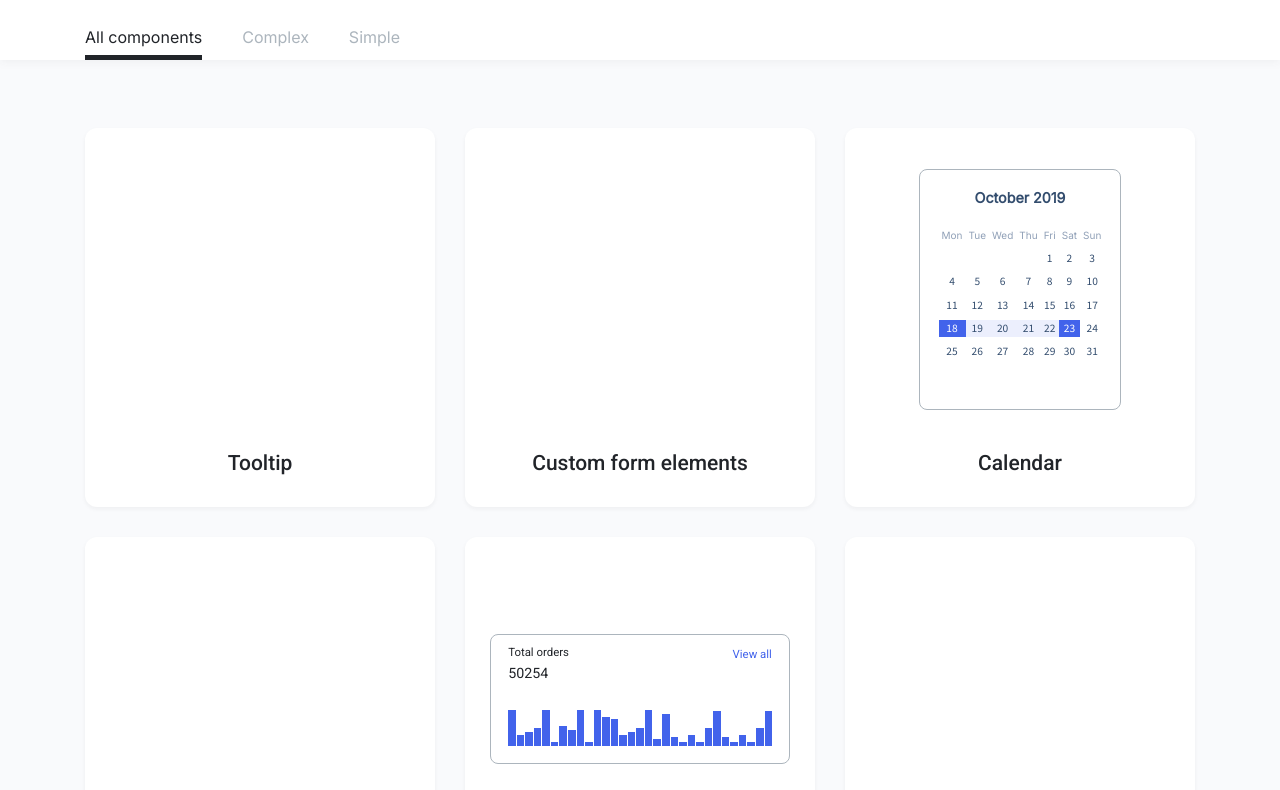
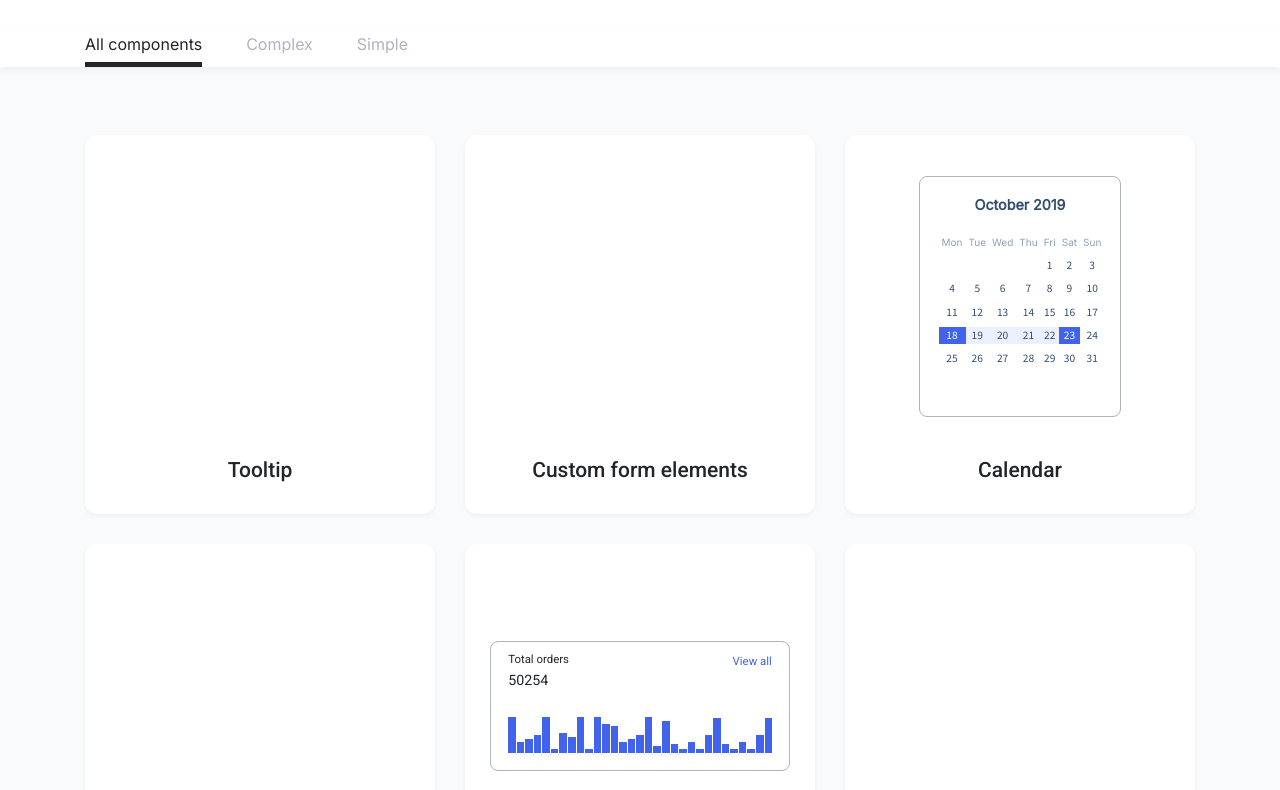
Before and after one commit to js-tasks-ru/htmlcss-20231027_olesja-a92, a website: page index.html in a window 1280 px wide. Shown: the part 178-968 px from the top of the page. Drawn offline with Linux system fonts and the light colour scheme.

Commit message:
правка в tabs

```diff
--- a/components/header/header.css
+++ b/components/header/header.css
@@ -2,8 +2,7 @@
 	background: #FFF;
 	min-height: auto;
 	height: max-content;
-	padding: 24px 24px 34px;
-	filter: drop-shadow(0px 2px 4px rgba(33, 36, 41, 0.05));
+	padding: 24px 24px 0px;
 }
 
 .header__title{
--- a/components/navigation/navigation.css
+++ b/components/navigation/navigation.css
@@ -6,6 +6,8 @@
 	line-height: 36px;
 	color: var(--grey-3);
 	cursor: pointer;
+	margin-right: 40px;
+	display: inline-block;
 }
 
 .tabs__input{
@@ -17,28 +19,23 @@
 	display: none;
 }
 
-#all-tab:checked ~ .tabs__content.tabs__content_all,
-#complex-tab:checked ~ .tabs__content.tabs__content_complex,
-#simple-tab:checked ~ .tabs__content.tabs__content_simple{
-	display: grid;
+.tabs__input_all:checked ~ .tabs__content_all,
+.tabs__input_complex:checked ~ .tabs__content_complex,
+.tabs__input_simple:checked ~ .tabs__content_simple{
+	display: block;
 }
 
-#all-tab:checked ~ .tabs__scroller label[for='all-tab'],
-#complex-tab:checked ~ .tabs__scroller label[for='complex-tab'],
-#simple-tab:checked ~ .tabs__scroller label[for='simple-tab']{
+.tabs__input_all:checked ~ .tabs__scroller .tabs__item_all,
+.tabs__input_complex:checked ~ .tabs__scroller .tabs__item_complex,
+.tabs__input_simple:checked ~ .tabs__scroller .tabs__item_simple{
 	color: var(--black);
 	border-bottom: 5px solid var(--black);
 }
 
-.tabs{
-	position: relative;
-}
-
 .tabs__scroller{
-	position: absolute;
-	top: -109px;
-	display: flex;
-	gap: 40px;
+	width:100%;
+	background: var(--white);
+	filter: drop-shadow(0px 3px 3px rgba(33, 36, 41, 0.05));
 }
 
 @media screen and (max-width:400px) {
--- a/index.html
+++ b/index.html
@@ -25,20 +25,23 @@
 					<h1 class="header__title">Reusable component library</h1>
 				</div>
 			</header>
-			<main class="content">
-				<div class="container">
+			<main>
 					<div class="tabs">
-						<input class="tabs__input" type="radio" name="menu" id="all-tab" checked>
-						<input class="tabs__input" type="radio" name="menu" id="complex-tab">
-						<input class="tabs__input" type="radio" name="menu" id="simple-tab">
+						<input class="tabs__input tabs__input_all" type="radio" name="menu" id="all-tab" checked>
+						<input class="tabs__input tabs__input_complex" type="radio" name="menu" id="complex-tab">
+						<input class="tabs__input tabs__input_simple" type="radio" name="menu" id="simple-tab">
 
 						<div class="tabs__scroller">
-							<label class="tabs__item" for="all-tab">All components</label>
-							<label class="tabs__item" for="complex-tab">Complex</label>
-							<label class="tabs__item" for="simple-tab">Simple</label>
+							<div class="container">
+								<label class="tabs__item tabs__item_all" for="all-tab">All components</label>
+								<label class="tabs__item tabs__item_complex" for="complex-tab">Complex</label>
+								<label class="tabs__item tabs__item_simple" for="simple-tab">Simple</label>
+							</div>
 						</div>
 
-						<div class="tabs__content tabs__content_all content__cards">
+						<div class="content tabs__content tabs__content_all">
+							<div class="container">
+								<div class="content__cards">
 									<div class="card">
 										<div class="card__content"></div>
 										<div class="card__title">Tooltip</div>
@@ -155,8 +158,12 @@
 								<div class="card__title">Avatar</div>
 							</div>
 								</div>
+							</div>
+						</div>
 
-						<div class="tabs__content tabs__content_complex content__cards">
+						<div class="content tabs__content tabs__content_complex">
+							<div class="container">
+								<div class="content__cards">
 									<div class="card">
 										<div class="card__content">
 											<div class="card__element calendar calendar_card">
@@ -261,7 +268,11 @@
 									<div class="card__title">Histogram</div>
 								</div>
 								</div>
-						<div class="tabs__content tabs__content_simple content__cards">
+							</div>
+						</div>
+						<div class="content tabs__content tabs__content_simple">
+							<div class="container">
+								<div class="content__cards">
 									<div class="card">
 										<div class="card__content"></div>
 										<div class="card__title">Tooltip</div>
@@ -273,6 +284,7 @@
 									<div class="card">
 								<div class="card__content"></div>
 								<div class="card__title">Avatar</div>
+							</div>
 								</div>
 							</div>
 						</div>
```
Lines whose indentation alone changed are shown as unchanged.
